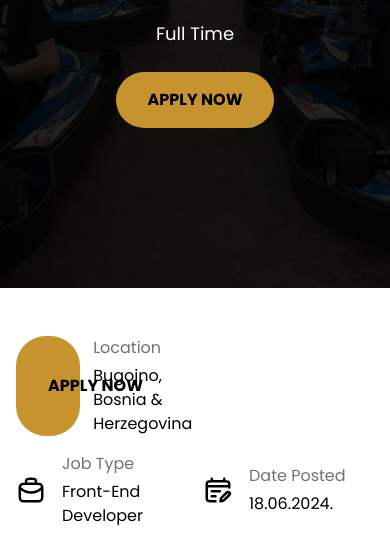
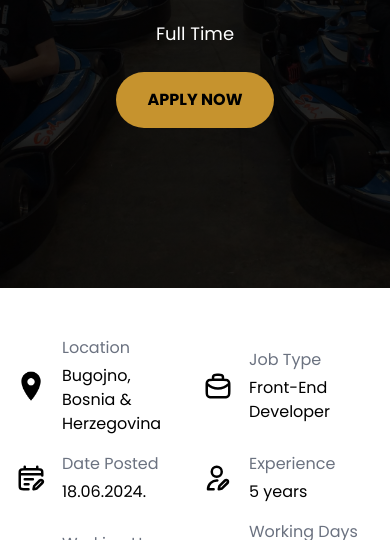
Before and after one commit to indevitus/indevitus.github.io, an Astro site: page /careers/senior-frontend in a window 390 px wide. Shown: the part 268-808 px from the top of the page. Built offline with nearby package versions, Linux system fonts and the light colour scheme; Astro itself is replaced by a stand-in of ours.

Commit message:
fix: careers button

```diff
--- a/src/pages/careers/[career].astro
+++ b/src/pages/careers/[career].astro
@@ -72,7 +72,9 @@ const formatKey = (text: string) => {
             <div
               class="grid grid-cols-12 gap-4 justify-between lg:block py-12 lg:px-8 lg:sticky lg:top-0 flex-wrap"
             >
-            <Button link="#" primary title="carreers-apply">Apply now</Button>
+            <div class="hidden lg:block">
+              <Button link="#" primary title="carreers-apply">Apply now</Button>
+            </div>
               {
                 Object.entries(job?.summary ?? {}).map(([key, value]) => {
                   return (
```
